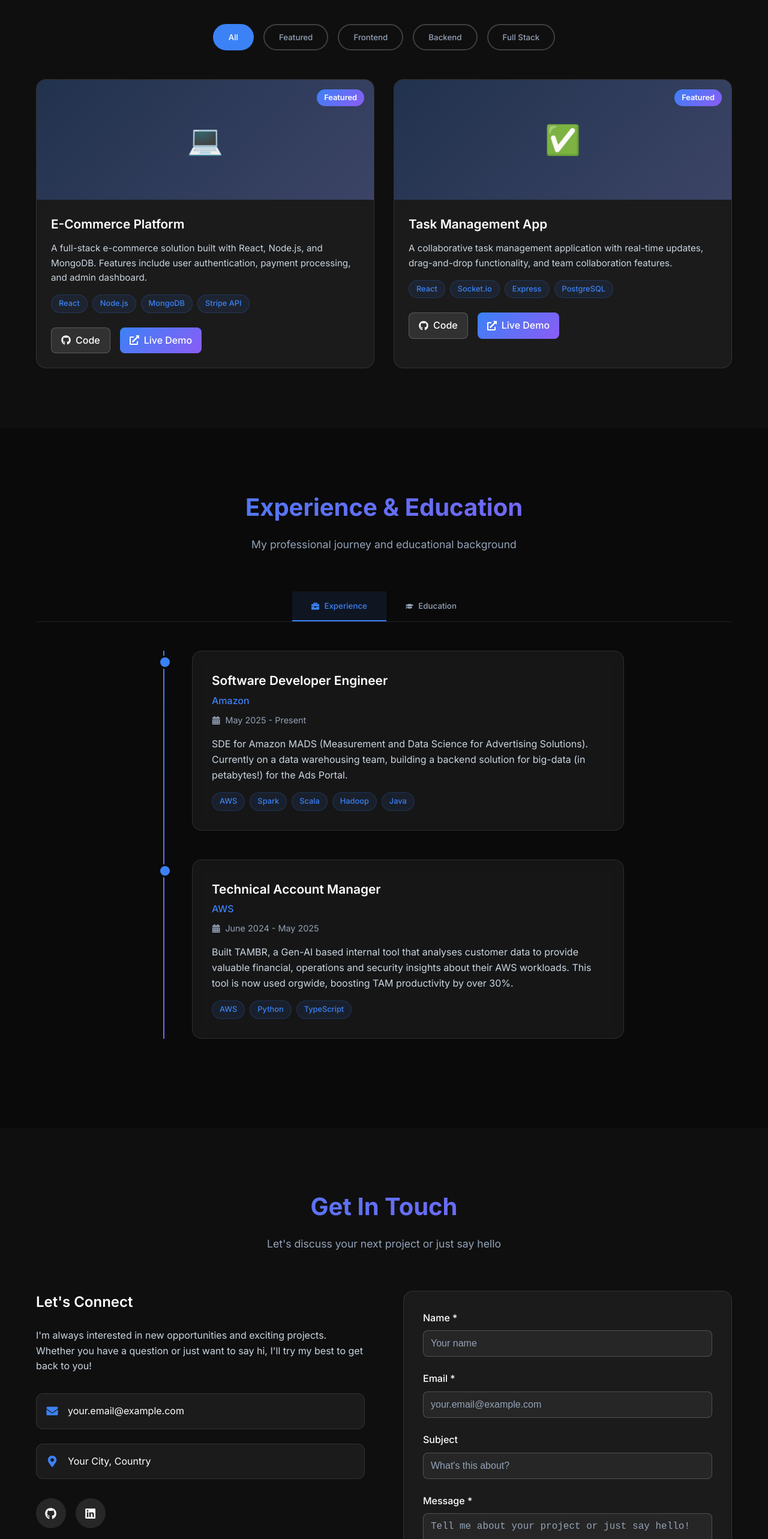
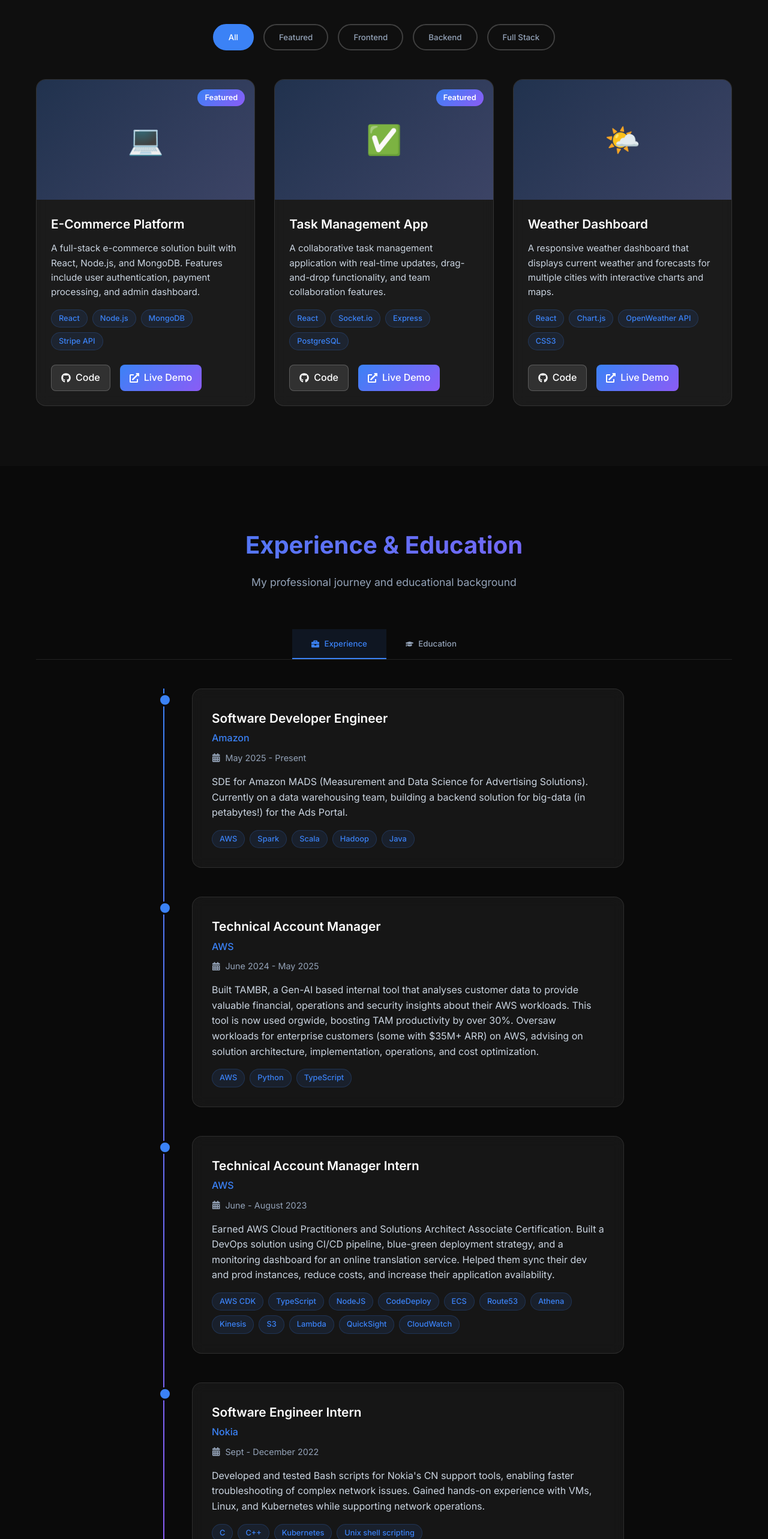
Before and after one commit to VanshikaVirmani12/portfolio-website, a React (Create React App) app in the folder frontend/: page / in a window 1280 px wide. Shown: the part 3620-6186 px from the top of the page at 60% size. Built offline with nearby package versions, Linux system fonts and the light colour scheme; no server answers; the HTML template or start-up script is replaced by a standard one.

Commit message:
Update portfolio data with complete information

```diff
--- a/frontend/package.json
+++ b/frontend/package.json
@@ -2,7 +2,7 @@
   "name": "portfolio-frontend",
   "version": "1.0.0",
   "private": true,
-  "homepage": "https://VanshikaVirmani12.github.io/portfolio-website",
+  "homepage": ".",
   "dependencies": {
     "@testing-library/jest-dom": "^5.17.0",
     "@testing-library/react": "^13.4.0",
--- a/frontend/src/data/portfolioData.js
+++ b/frontend/src/data/portfolioData.js
@@ -40,6 +40,16 @@
       githubUrl: "https://github.com/yourusername/taskmanager",
       liveUrl: "https://your-taskmanager-demo.com",
       featured: true
+    },
+    {
+      id: 3,
+      title: "Weather Dashboard",
+      description: "A responsive weather dashboard that displays current weather and forecasts for multiple cities with interactive charts and maps.",
+      technologies: ["React", "Chart.js", "OpenWeather API", "CSS3"],
+      image: "/images/project3.jpg",
+      githubUrl: "https://github.com/yourusername/weather-dashboard",
+      liveUrl: "https://your-weather-demo.com",
+      featured: false
     }
   ],
   experience: [
@@ -56,8 +66,24 @@
       company: "AWS",
       position: "Technical Account Manager",
       duration: "June 2024 - May 2025",
-      description: "Built TAMBR, a Gen-AI based internal tool that analyses customer data to provide valuable financial, operations and security insights about their AWS workloads. This tool is now used orgwide, boosting TAM productivity by over 30%.",
+      description: "Built TAMBR, a Gen-AI based internal tool that analyses customer data to provide valuable financial, operations and security insights about their AWS workloads. This tool is now used orgwide, boosting TAM productivity by over 30%. Oversaw workloads for enterprise customers (some with $35M+ ARR) on AWS, advising on solution architecture, implementation, operations, and cost optimization.",
       technologies: ["AWS", "Python", "TypeScript"]
+    },
+    {
+      id: 3,
+      company: "AWS",
+      position: "Technical Account Manager Intern",
+      duration: "June - August 2023",
+      description: "Earned AWS Cloud Practitioners and Solutions Architect Associate Certification. Built a DevOps solution using CI/CD pipeline, blue-green deployment strategy, and a monitoring dashboard for an online translation service. Helped them sync their dev and prod instances, reduce costs, and increase their application availability.",
+      technologies: ["AWS CDK", "TypeScript", "NodeJS", "CodeDeploy", "ECS", "Route53", "Athena", "Kinesis", "S3", "Lambda", "QuickSight", "CloudWatch"]
+    },
+    {
+      id: 4,
+      company: "Nokia",
+      position: "Software Engineer Intern",
+      duration: "Sept - December 2022",
+      description: "Developed and tested Bash scripts for Nokia's CN support tools, enabling faster troubleshooting of complex network issues. Gained hands-on experience with VMs, Linux, and Kubernetes while supporting network operations.",
+      technologies: ["C", "C++", "Kubernetes", "Unix shell scripting"]
     }
   ],
   education: [
@@ -66,7 +92,7 @@
       institution: "University of Toronto",
       degree: "Computer Science Software Engineering Specialist with Minor in Statistics",
       duration: "Sept 2020 - April 2024",
-      description: "Dean's List UTSC (2020-2024), International Scholar Award (Merit Based - valued at $225,000)"
+      description: "Dean's List UTSC (2020-2024), International Scholar Award (Merit Based - valued at $225,000), Nokia Next Gen Tech Scholarship for Best Intern Project (valued at $15,000)"
     }
   ]
 };
```
